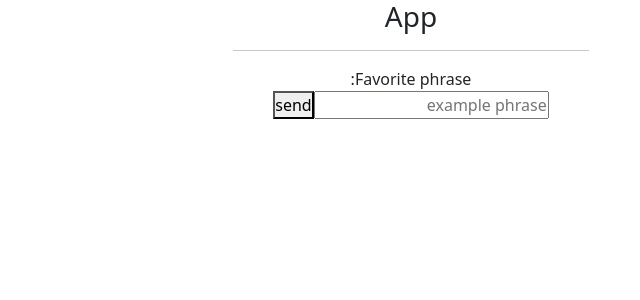
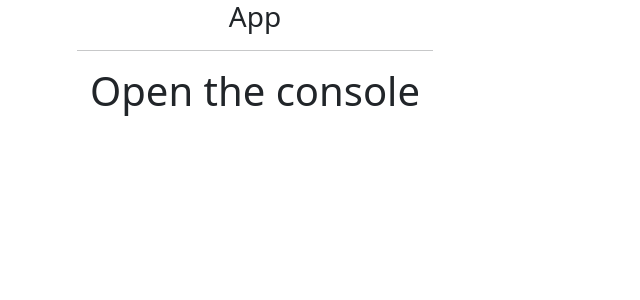
Before and after one commit to MamadTaheri/react-training, a React (Create React App) app: page / in a window 1280 px wide. Shown: the top 300 px of the page, without its empty margins (475-1115 px from the left). Built offline with nearby package versions, Linux system fonts and the light colour scheme.

Commit message:
custom hook

```diff
--- a/src/App.js
+++ b/src/App.js
@@ -1,6 +1,7 @@
 import React from 'react';
+import DeepDependenciy from "./components/DeepDependenciy";
 // import Checkbox from "./components/Checkbox";
-import DependencyComponent from "./components/DependencyComponent";
+// import DependencyComponent from "./components/DependencyComponent";
 
 const App = () => {
     return (
@@ -10,7 +11,8 @@ const App = () => {
                     <h3>App</h3>
                     <hr />
                     {/*<Checkbox />*/}
-                    <DependencyComponent />
+                    {/*<DependencyComponent />*/}
+                    <DeepDependenciy />
                 </div>
             </div>
         </div>
--- /dev/null
+++ b/src/components/DeepDependenciy.jsx
@@ -0,0 +1,19 @@
+import React, {useEffect} from 'react';
+import useAnyKeyToRender from "../hooks/useAnyKeyToRender";
+
+
+const DeepDependenciy = () => {
+    useAnyKeyToRender();
+
+    useEffect(() => {
+        console.log("fresh render")
+    })
+
+    return (
+        <div>
+            <h1>Open the console</h1>
+        </div>
+    );
+};
+
+export default DeepDependenciy;
--- /dev/null
+++ b/src/hooks/useAnyKeyToRender.js
@@ -0,0 +1,12 @@
+import React, {useEffect, useState} from 'react';
+
+const useAnyKeyToRender = () => {
+    const [, forceRender] = useState();
+
+    useEffect(() => {
+        window.addEventListener("click", forceRender);
+        return window.removeEventListener("keydown", forceRender);
+    },[])
+};
+
+export default useAnyKeyToRender;
```
